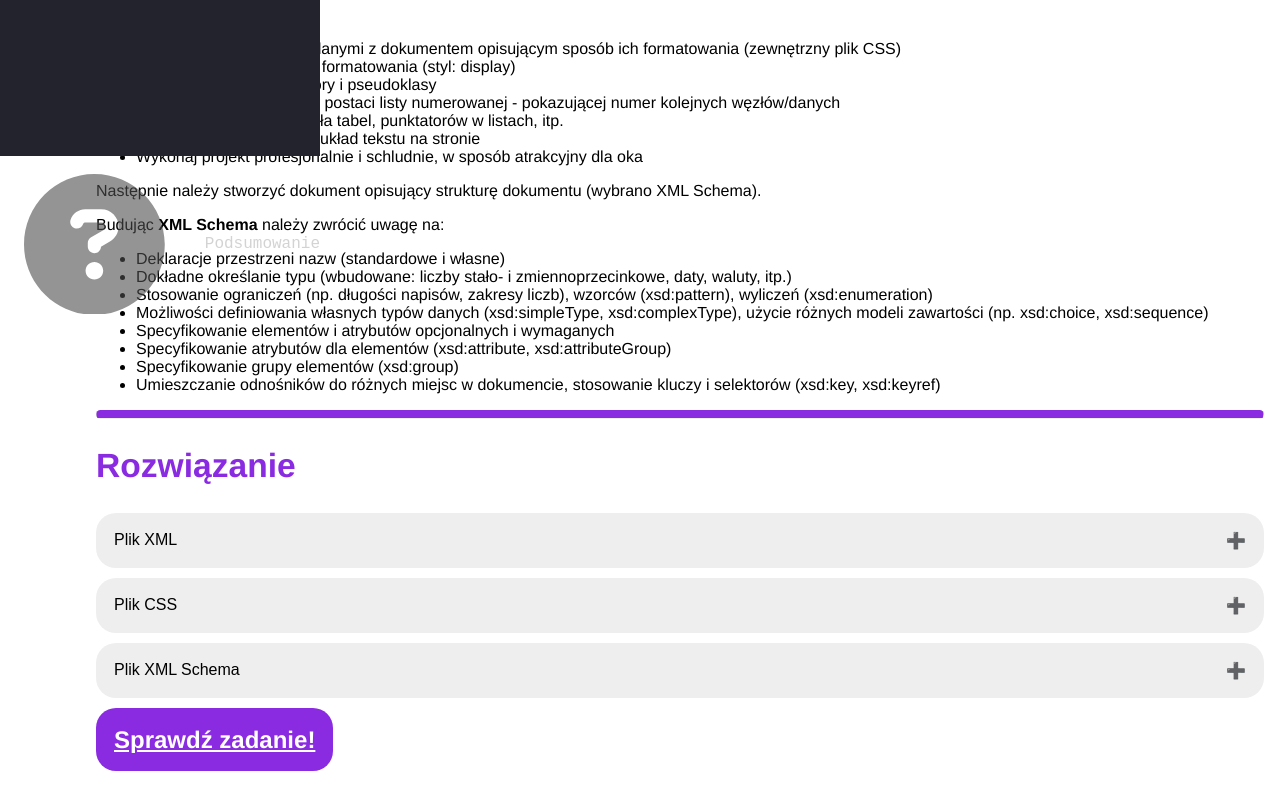
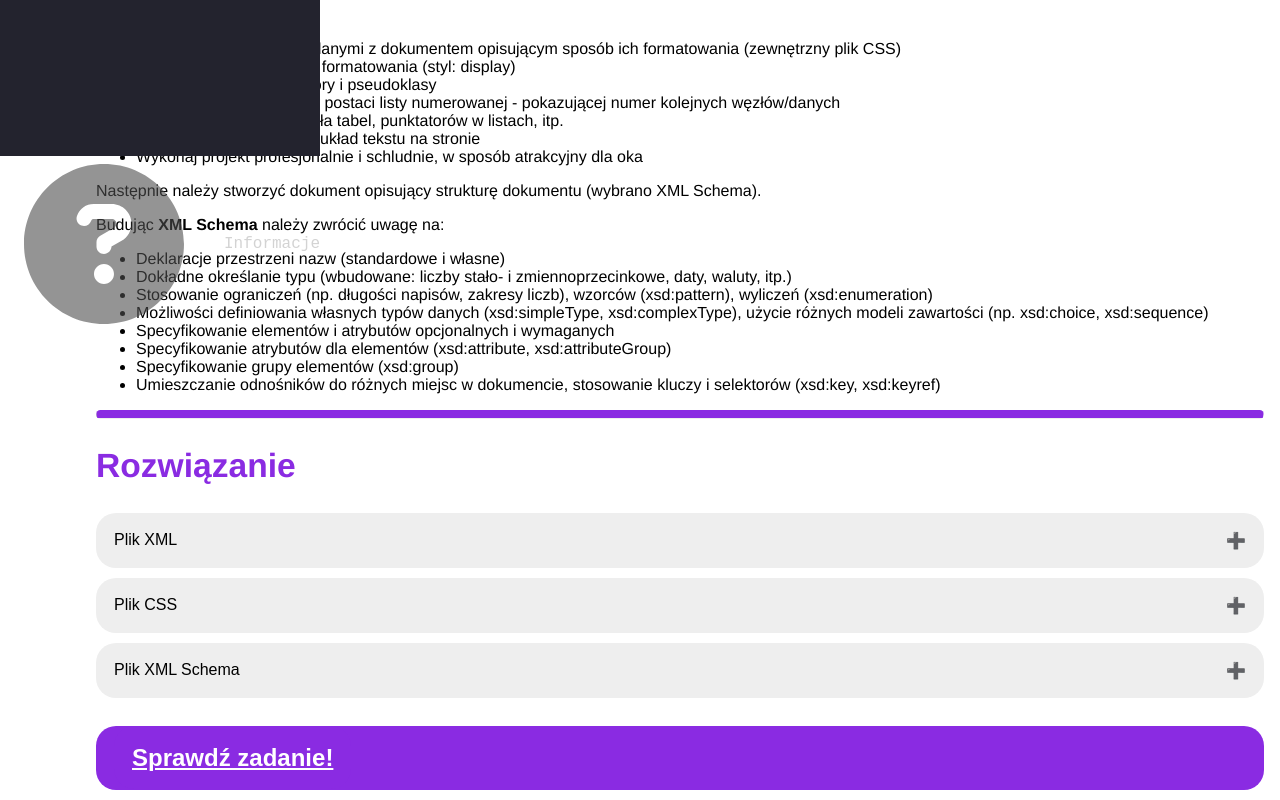
Before and after one commit to Gregorooooo02/portfolioSite, a plain HTML site: page exercises/exTwo.html in a window 1280 px wide. Shown: the part 644-1444 px from the top of the page. Before the commit the page ends 1415 px from the top, so only its background shows below. Drawn offline with Linux system fonts and the light colour scheme.

Commit message:
Changes to only one thing

```diff
--- a/exercises/exTwo.html
+++ b/exercises/exTwo.html
@@ -79,7 +79,7 @@
                          viewBox="0 0 512 512" fill="blueviolet"><!--! Font Awesome Pro 6.2.1 by @fontawesome - https://fontawesome.com License - https://fontawesome.com/license (Commercial License) Copyright 2022 Fonticons, Inc. -->
                         <path d="M256 512c141.4 0 256-114.6 256-256S397.4 0 256 0S0 114.6 0 256S114.6 512 256 512zM169.8 165.3c7.9-22.3 29.1-37.3 52.8-37.3h58.3c34.9 0 63.1 28.3 63.1 63.1c0 22.6-12.1 43.5-31.7 54.8L280 264.4c-.2 13-10.9 23.6-24 23.6c-13.3 0-24-10.7-24-24V250.5c0-8.6 4.6-16.5 12.1-20.8l44.3-25.4c4.7-2.7 7.6-7.7 7.6-13.1c0-8.4-6.8-15.1-15.1-15.1H222.6c-3.4 0-6.4 2.1-7.5 5.3l-.4 1.2c-4.4 12.5-18.2 19-30.6 14.6s-19-18.2-14.6-30.6l.4-1.2zM288 352c0 17.7-14.3 32-32 32s-32-14.3-32-32s14.3-32 32-32s32 14.3 32 32z"/>
                     </svg>
-                    <span class="link-text">Podsumowanie</span>
+                    <span class="link-text">Informacje</span>
                 </a>
             </li>
         </ul>
@@ -1488,7 +1488,9 @@ elementFormDefault=&quotqualified&quot&gt
             }
         </script>
         <br/>
-        <a class="exerciseLink" href="../exercisesFiles/exercise2/exercise.xml" target="download">Sprawdź zadanie!</a>
+        <button class="exerciseLink">
+            <a class="exerciseLink" href="../exercisesFiles/exercise2/exercise.xml" target="download">Sprawdź zadanie!</a>
+        </button>
     </main>
 </body>
 </html>
```
Also changed, not shown: exercises/exFive.html (+1 -1 lines), exercises/exFour.html (+5 -3 lines), exercises/exOne.html (+1 -1 lines), index.html (+1 -1 lines).
